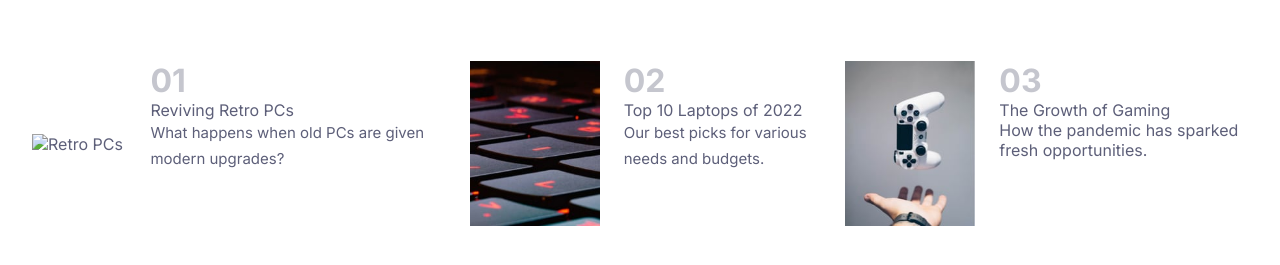
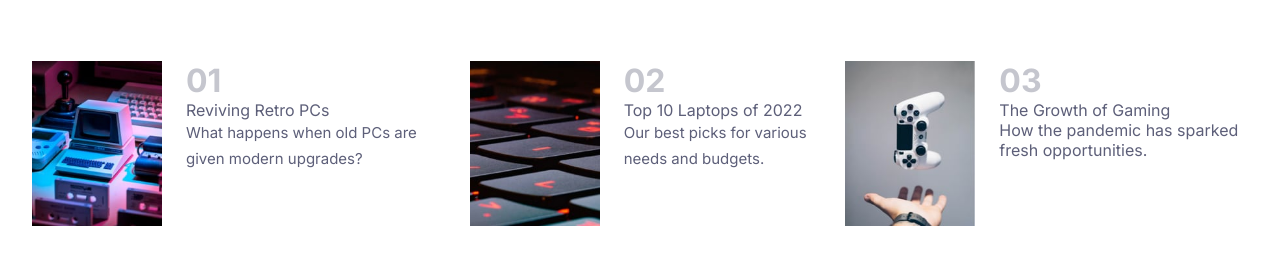
Before and after one commit to LivingGhoull/FM-new-homepage, a website built with Vite: page index.html in a window 1280 px wide. Shown: the part 673-938 px from the top of the page. Built offline with nearby package versions, Linux system fonts and the light colour scheme; files whose address does not match are found by name.

Commit message:
fast fix?

```diff
--- a/Mobil-nav.js
+++ b/Mobil-nav.js
@@ -1,10 +1,16 @@
 const navIcon = document.getElementById("mobil-icon");
 const mobilNav = document.getElementById("mobil-nav");
+
+console.log(navIcon);
+console.log(mobilNav);
 
 const imgClosed = "/icon-menu-close.svg"
 const imgOpen = "/icon-menu.svg"
 
 navIcon.onclick = () => {
+
+  console.log('clciked');
+
   const currentImg = navIcon.src.split('/')[navIcon.src.split('/').length - 1]
   navIcon.src = `/${currentImg}` === imgOpen ? imgClosed : imgOpen;
 
--- a/index.html
+++ b/index.html
@@ -103,7 +103,7 @@
 
       <section id="articals">
         <div>
-          <img src="publicimage-retro-pcs.jpg" alt="Retro PCs" />
+          <img src="public/image-retro-pcs.jpg" alt="Retro PCs" />
           <div class="artical-info">
             <p class="articals-nr">01</p>
             <p class="articals-title">Reviving Retro PCs</p>
```
